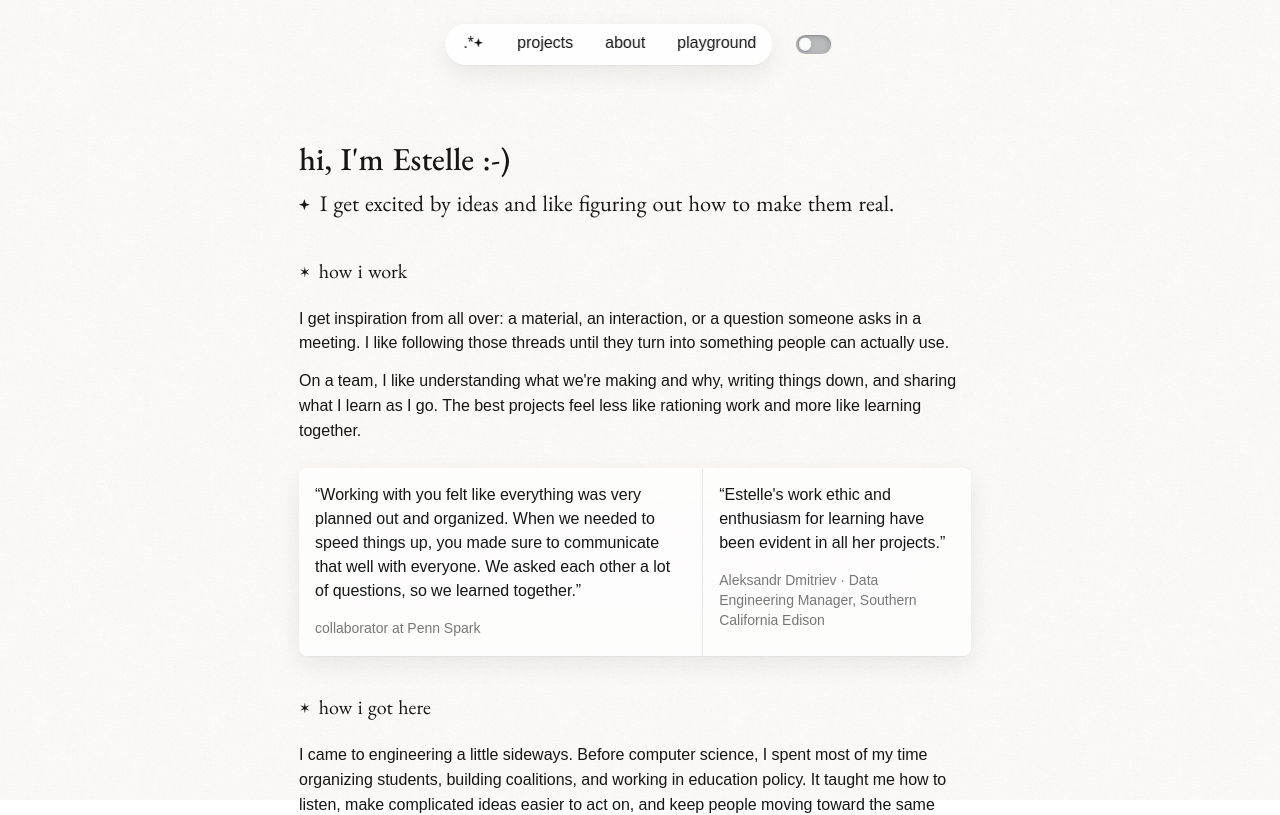
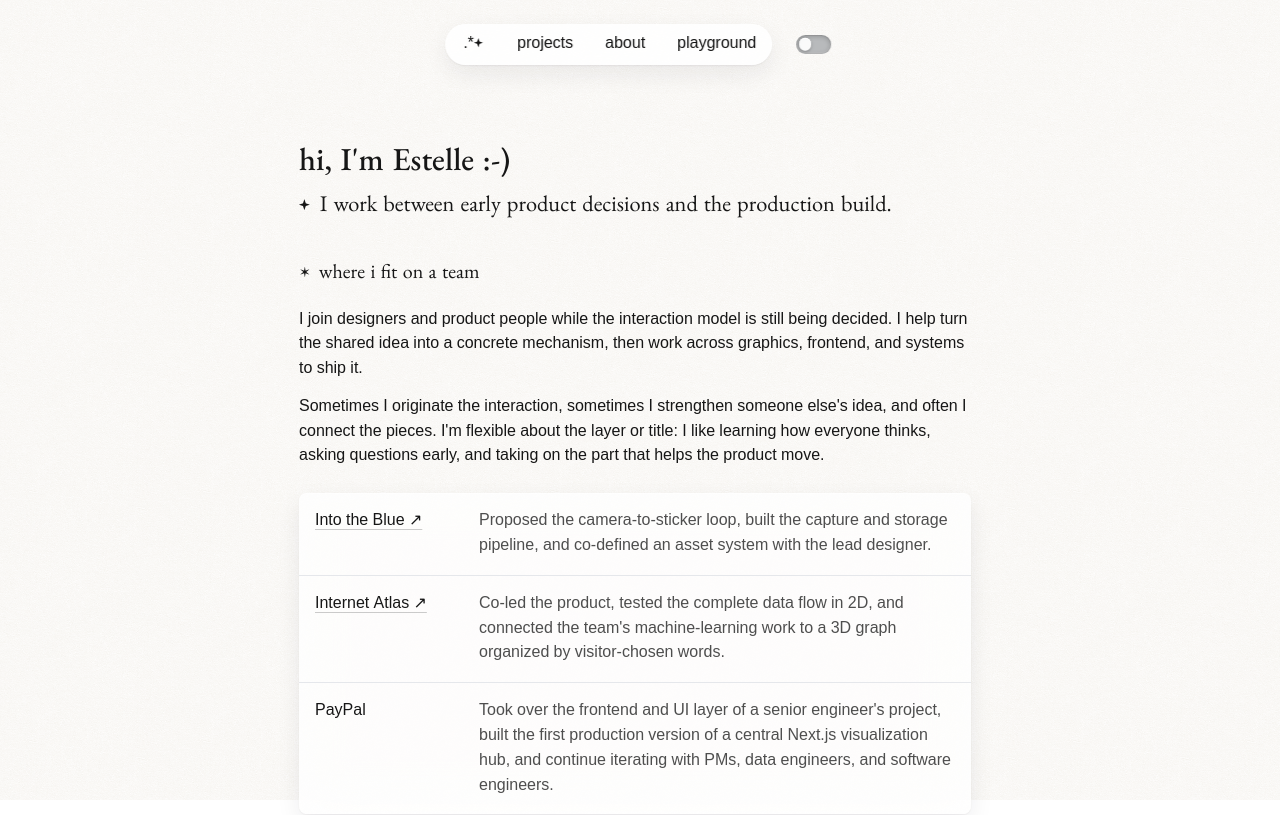
Before and after one commit to kimestelle/my-portfolio, a Next.js app: page /about in a window 1280 px wide. Shown: the top 815 px of the page. Built offline with nearby package versions, Linux system fonts and the light colour scheme; no server answers; a web font is replaced by a local one.

Commit message:
new copy!

```diff
--- a/src/app/about/page.tsx
+++ b/src/app/about/page.tsx
@@ -1,5 +1,6 @@
 'use client';
 
+import Link from 'next/link';
 import { ShimmerText } from '../design-deets/text-shimmer/TextShimmer';
 import TmiCorner from './components/TmiCorner';
 
@@ -12,7 +13,7 @@ export default function About() {
           <div className="star-line-north">
             <span className="star-glyph-north" aria-hidden="true">✦</span>
             <ShimmerText as="span" className="star-copy-north">
-              I get excited by ideas and like figuring out how to make them real.
+              I work between early product decisions and the production build.
             </ShimmerText>
           </div>
         </header>
@@ -21,22 +22,66 @@ export default function About() {
           <div className="star-line-section">
             <span className="star-glyph-section" aria-hidden="true">✶</span>
             <ShimmerText as="h3" className="star-copy-section">
-              how i work
+              where i fit on a team
             </ShimmerText>
           </div>
           <div className="prose-stack">
             <p>
-              I get inspiration from all over: a material, an interaction, or a
-              question someone asks in a meeting. I like following those threads
-              until they turn into something people can actually use.
+              I join designers and product people while the interaction model is
+              still being decided. I help turn the shared idea into a concrete
+              mechanism, then work across graphics, frontend, and systems to ship
+              it.
             </p>
             <p>
-              On a team, I like understanding what we&apos;re making and why,
-              writing things down, and sharing what I learn as I go. The best
-              projects feel less like rationing work and more like learning
-              together.
+              Sometimes I originate the interaction, sometimes I strengthen
+              someone else&apos;s idea, and often I connect the pieces. I&apos;m flexible
+              about the layer or title: I like learning how everyone thinks,
+              asking questions early, and taking on the part that helps the
+              product move.
             </p>
           </div>
+
+          <dl className="glass-surface ui-radius-panel">
+            <div className="grid gap-2 border-b border-[color:var(--line-color)] p-4 sm:grid-cols-[9rem_1fr] sm:gap-5">
+              <dt>
+                <Link
+                  href="/projects/into-the-blue"
+                  className="underline decoration-black/20 underline-offset-4"
+                >
+                  Into the Blue ↗
+                </Link>
+              </dt>
+              <dd className="text-[color:var(--text-secondary)]">
+                Proposed the camera-to-sticker loop, built the capture and
+                storage pipeline, and co-defined an asset system with the lead
+                designer.
+              </dd>
+            </div>
+            <div className="grid gap-2 border-b border-[color:var(--line-color)] p-4 sm:grid-cols-[9rem_1fr] sm:gap-5">
+              <dt>
+                <Link
+                  href="/projects/internet-atlas"
+                  className="underline decoration-black/20 underline-offset-4"
+                >
+                  Internet Atlas ↗
+                </Link>
+              </dt>
+              <dd className="text-[color:var(--text-secondary)]">
+                Co-led the product, tested the complete data flow in 2D, and
+                connected the team&apos;s machine-learning work to a 3D graph
+                organized by visitor-chosen words.
+              </dd>
+            </div>
+            <div className="grid gap-2 p-4 sm:grid-cols-[9rem_1fr] sm:gap-5">
+              <dt>PayPal</dt>
+              <dd className="text-[color:var(--text-secondary)]">
+                Took over the frontend and UI layer of a senior engineer&apos;s
+                project, built the first production version of a central Next.js
+                visualization hub, and continue iterating with PMs, data
+                engineers, and software engineers.
+              </dd>
+            </div>
+          </dl>
 
           <div className="glass-surface ui-radius-panel grid md:grid-cols-[1.2fr_0.8fr]">
             <figure className="flex flex-col p-4">
--- a/src/app/components/Cover.tsx
+++ b/src/app/components/Cover.tsx
@@ -22,7 +22,8 @@ export default function Cover() {
           </div>
 
           <p className="mt-3 text-[color:var(--text-secondary)]">
-            I design and build performant, expressive products.
+            I work with teams to shape interaction models, then design and build
+            them for production.
           </p>
 
           <div className="mt-6 flex flex-wrap items-center gap-x-4 gap-y-2">
--- a/src/app/globals.css
+++ b/src/app/globals.css
@@ -603,7 +603,8 @@ summary::marker {
   opacity: var(--glass-paper-opacity);
 }
 
-.group:hover .homepage-project-window {
+.group:hover .homepage-project-window,
+.group[data-preview-active='true'] .homepage-project-window {
   box-shadow:
     inset 0 1px 0 rgba(255, 255, 255, 0.66),
     inset 0 0 20px rgba(255, 255, 255, 0.16),
@@ -619,7 +620,8 @@ summary::marker {
 
   .glass-interactive:hover,
   .glass-interactive:active,
-  .group:hover .homepage-project-window {
+  .group:hover .homepage-project-window,
+  .group[data-preview-active='true'] .homepage-project-window {
     transform: none;
   }
 }
--- a/src/app/projects/components/projectCopy.ts
+++ b/src/app/projects/components/projectCopy.ts
@@ -182,7 +182,7 @@ export const PORTFOLIO_PROJECTS: PortfolioProject[] = [
       indexLine:
         'Visitors enter descriptive words, move through a 3D graph, and inspect how people traveled between 300+ websites.',
       roleLine:
-        'technical lead · product, visualization, integration, and deployment',
+        'technical lead · product, visualization, integration, deployment',
       resultLine:
         '300+ sites · 1,000+ navigation edges · 40+ people at live demo',
     },
```
Also changed, not shown: src/app/components/ProjectHTML.tsx (+123 -9 lines).
